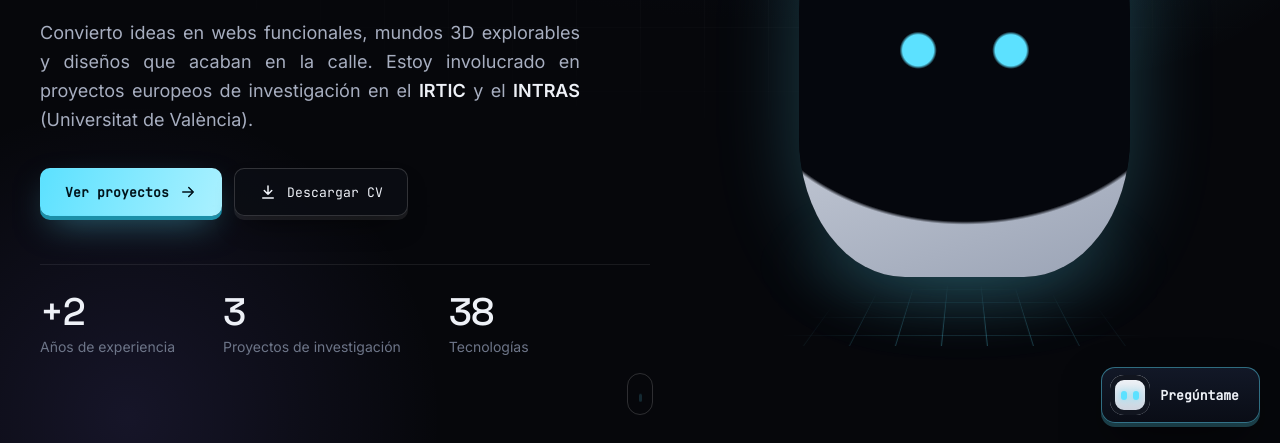
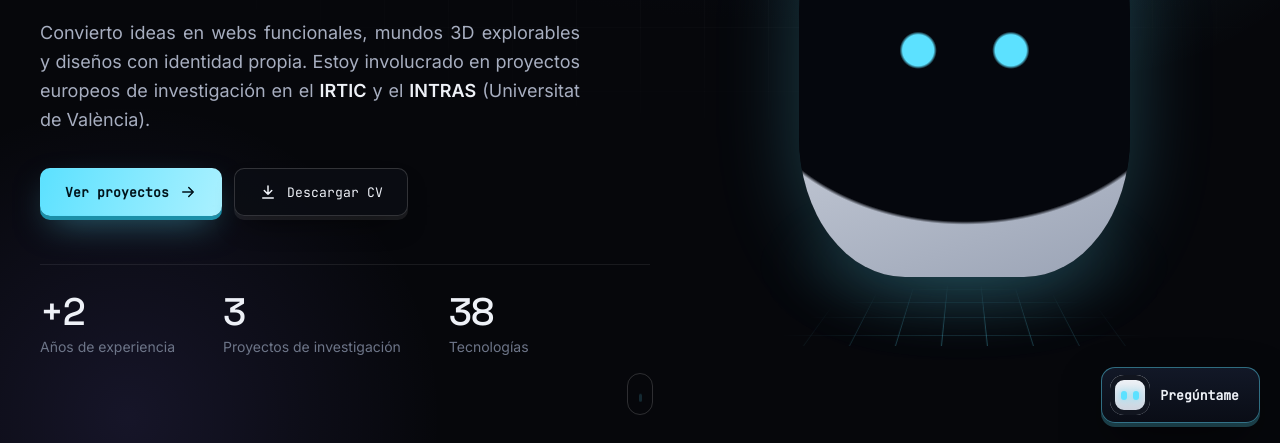
Before and after one commit to josears20/josears20.github.io, a plain HTML site: page index.html in a window 1280 px wide. Shown: the part 357-800 px from the top of the page. Drawn offline with nearby package versions, Linux system fonts and the light colour scheme.

Commit message:
Portada: diseños con identidad propia

```diff
--- a/index.html
+++ b/index.html
@@ -87,7 +87,7 @@
 
           <p class="hero__lead" data-reveal style="--i:4">
             Convierto ideas en webs funcionales, mundos 3D explorables
-            y diseños que acaban en la calle. Estoy involucrado en proyectos europeos
+            y diseños con identidad propia. Estoy involucrado en proyectos europeos
             de investigación en el <strong>IRTIC</strong> y el <strong>INTRAS</strong>
             (Universitat de València).
           </p>
```
